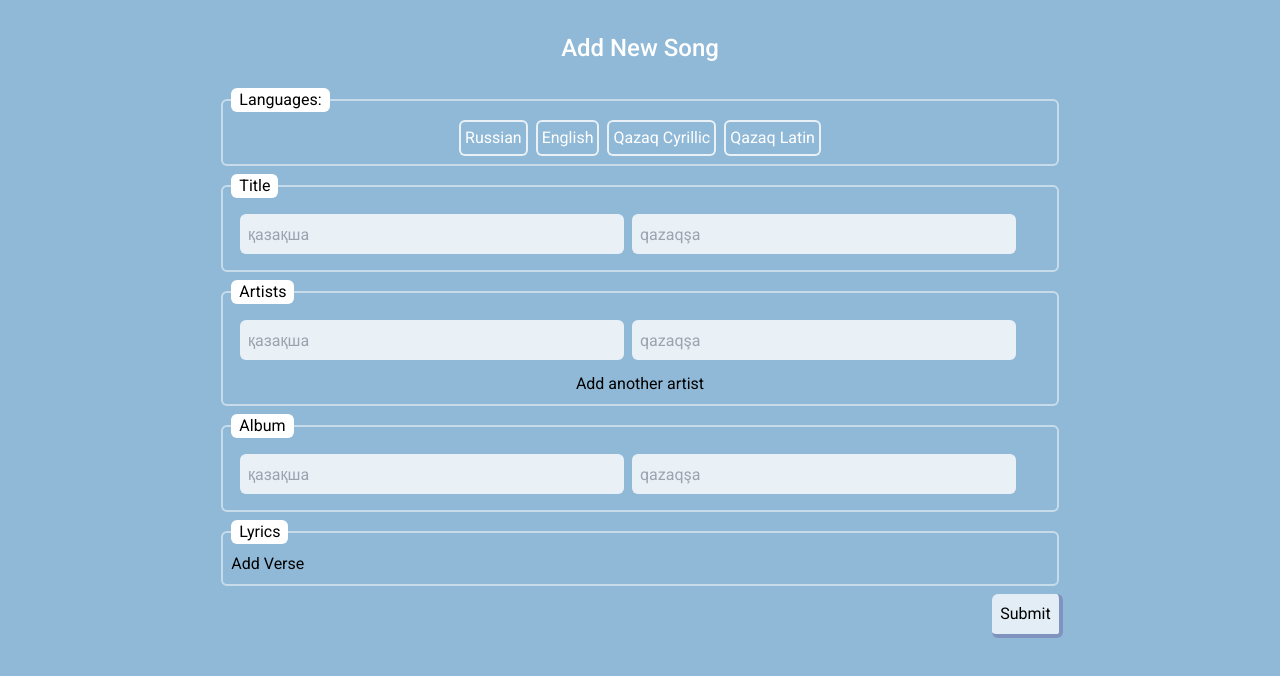
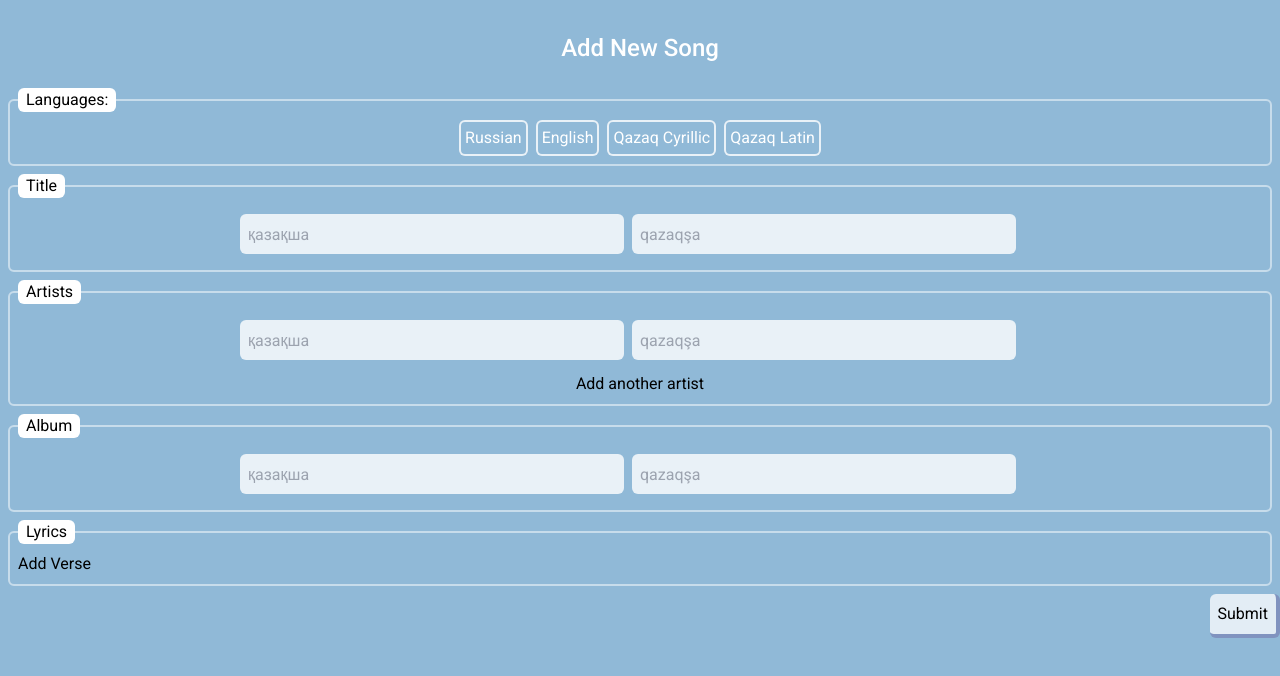
Before and after one commit to Qazaq-Genius/Qazaq-Genius-App, a Next.js app: page /editor in a window 1280 px wide. Shown: the top 676 px of the page. Built offline with nearby package versions, Linux system fonts and the light colour scheme.

Commit message:
removed wrong width

```diff
--- a/src/pages/editor.tsx
+++ b/src/pages/editor.tsx
@@ -27,7 +27,7 @@ const Editor: React.FC = () => {
     	<div>
         	<div className="flex flex-col justify-center items-center">
 				<div className="text-2xl white my-4 mt-8 text-white font-medium">Add New Song</div>
-				<form method="POST" className="w-full md:min-w-[66.66667%] md:w-3/6">
+				<form method="POST" className="w-full md:min-w-[66.66667%]">
 					<fieldset className="flex flex-col md:flex-row border-2 border-white border-opacity-50 rounded-md px-2 py-2 m-2 justify-center gap-2">
 						<legend className="bg-white text-black rounded-md px-2">Languages:</legend>
 						<CheckboxItem id="rus" text="Russian" />
@@ -98,7 +98,7 @@ const Editor: React.FC = () => {
 						))}
 						<span onClick={addVerse}>Add Verse</span>
 					</fieldset>
-					<div className="flex justify-end mb-12 mt-2 mx-1">
+					<div className="flex justify-end mb-12 mt-2 my-2">
 						<button className="bg-white bg-opacity-75 hover:bg-opacity-95 border-opacity-50 rounded-md p-2 border-b-4 border-r-4 border-blue-900">Submit</button>
 					</div>
 				</form>
```
